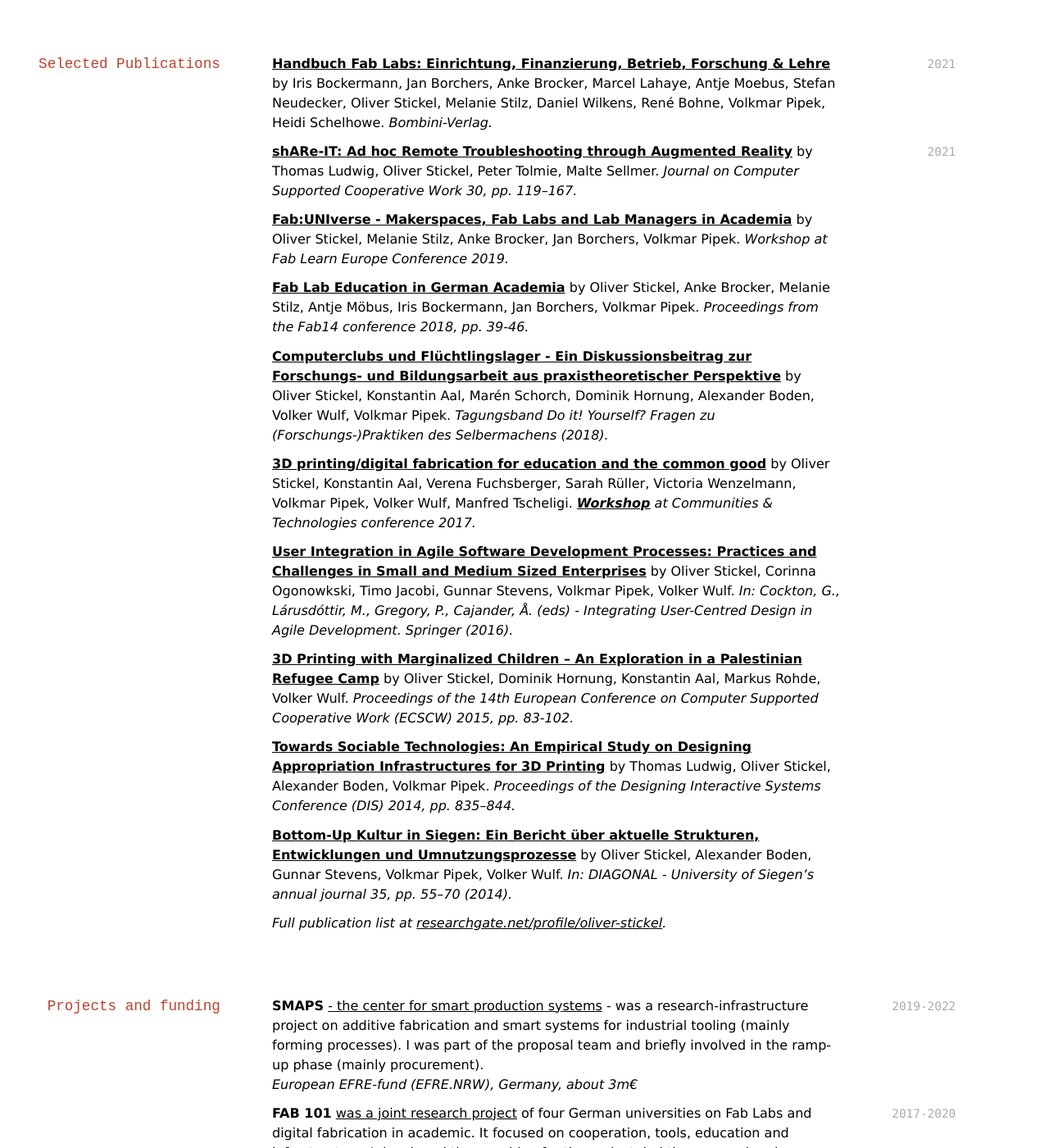
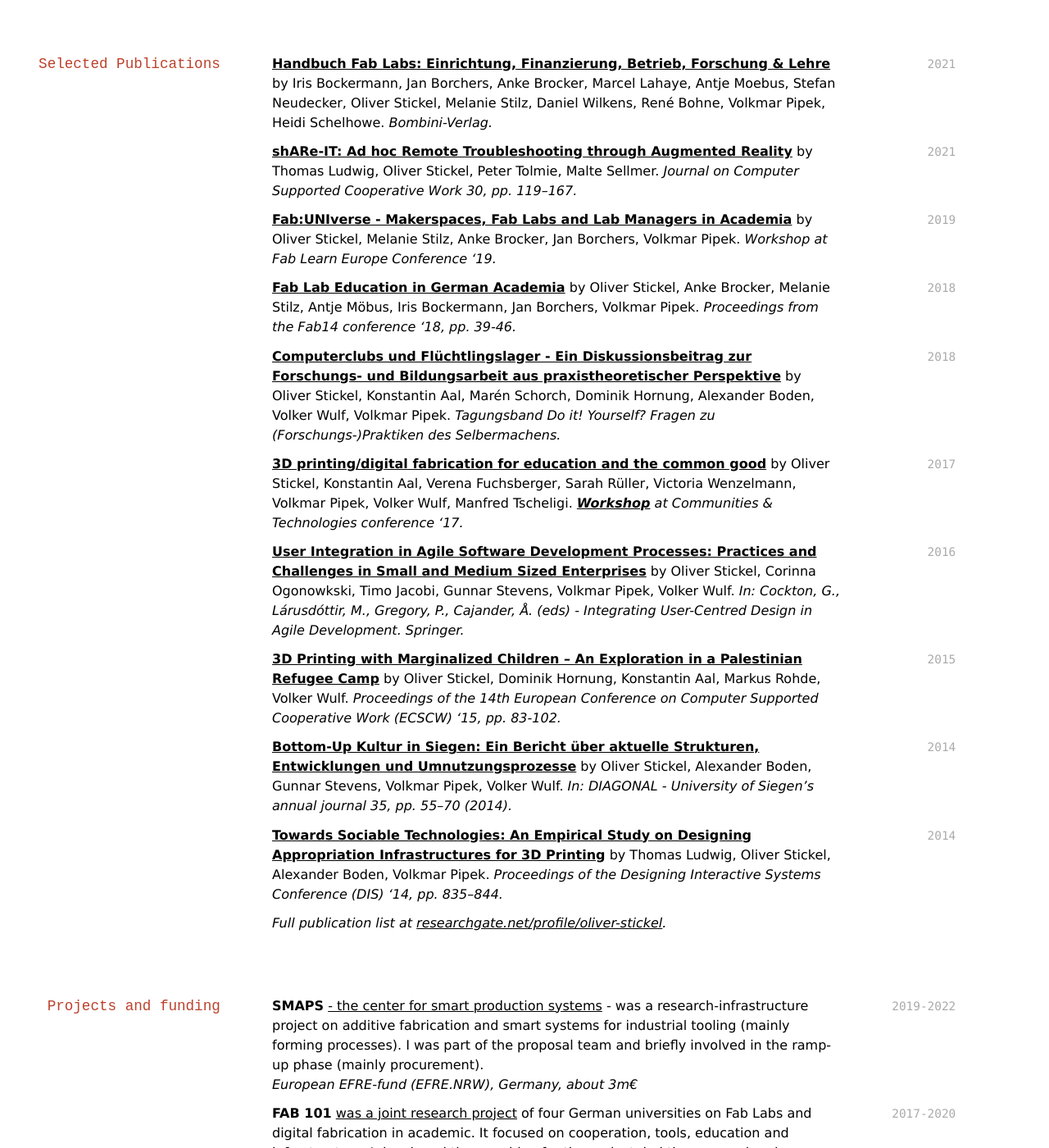
Before and after one commit to oliverstickel/oliverstickel.github.io, a Jekyll site: the page built from index.md, in a window 1280 px wide and 1400 px high, scrolled down 1092 px. Shown: the whole window at 82% size. Built offline with Jekyll 4.4.1, drawn with Linux system fonts in a browser that asks for light colours; nearby versions of some CDN libraries; a style sheet for code colours, icons or effects is not loaded.

Commit message:
Update index.md

```diff
--- a/index.md
+++ b/index.md
@@ -50,21 +50,29 @@ Fab Lab Manager & Founder
 `2021`
 [**shARe-IT: Ad hoc Remote Troubleshooting through Augmented Reality**](https://link.springer.com/article/10.1007/s10606-021-09393-5) by Thomas Ludwig, Oliver Stickel, Peter Tolmie, Malte Sellmer. *Journal on Computer Supported Cooperative Work 30, pp. 119–167.*
 
-[**Fab:UNIverse - Makerspaces, Fab Labs and Lab Managers in Academia**](files/10.1145-3335055.3335074.pdf) by Oliver Stickel, Melanie Stilz, Anke Brocker, Jan Borchers, Volkmar Pipek. *Workshop at Fab Learn Europe Conference 2019.*
+`2019`
+[**Fab:UNIverse - Makerspaces, Fab Labs and Lab Managers in Academia**](files/10.1145-3335055.3335074.pdf) by Oliver Stickel, Melanie Stilz, Anke Brocker, Jan Borchers, Volkmar Pipek. *Workshop at Fab Learn Europe Conference '19.*
 
-[**Fab Lab Education in German Academia**](https://zenodo.org/record/1344438) by Oliver Stickel, Anke Brocker, Melanie Stilz, Antje Möbus, Iris Bockermann, Jan Borchers, Volkmar Pipek. *Proceedings from the Fab14 conference 2018, pp. 39-46.*
+`2018`
+[**Fab Lab Education in German Academia**](https://zenodo.org/record/1344438) by Oliver Stickel, Anke Brocker, Melanie Stilz, Antje Möbus, Iris Bockermann, Jan Borchers, Volkmar Pipek. *Proceedings from the Fab14 conference '18, pp. 39-46.*
 
-[**Computerclubs und Flüchtlingslager - Ein Diskussionsbeitrag zur Forschungs- und Bildungsarbeit aus praxistheoretischer Perspektive**](files/10.14361-9783839433508-008.pdf) by Oliver Stickel, Konstantin Aal, Marén Schorch, Dominik Hornung, Alexander Boden, Volker Wulf, Volkmar Pipek. *Tagungsband Do it! Yourself? Fragen zu (Forschungs-)Praktiken des Selbermachens (2018).*
+`2018`
+[**Computerclubs und Flüchtlingslager - Ein Diskussionsbeitrag zur Forschungs- und Bildungsarbeit aus praxistheoretischer Perspektive**](files/10.14361-9783839433508-008.pdf) by Oliver Stickel, Konstantin Aal, Marén Schorch, Dominik Hornung, Alexander Boden, Volker Wulf, Volkmar Pipek. *Tagungsband Do it! Yourself? Fragen zu (Forschungs-)Praktiken des Selbermachens.*
 
-[**3D printing/digital fabrication for education and the common good**](http://www.digifab-commongood.fab101.de/images/2017_ws3dp_ct_proposal.pdf) by Oliver Stickel, Konstantin Aal, Verena Fuchsberger, Sarah Rüller, Victoria Wenzelmann, Volkmar Pipek, Volker Wulf, Manfred Tscheligi. *[**Workshop**](http://www.digifab-commongood.fab101.de/)  at Communities & Technologies conference 2017.*
+`2017`
+[**3D printing/digital fabrication for education and the common good**](http://www.digifab-commongood.fab101.de/images/2017_ws3dp_ct_proposal.pdf) by Oliver Stickel, Konstantin Aal, Verena Fuchsberger, Sarah Rüller, Victoria Wenzelmann, Volkmar Pipek, Volker Wulf, Manfred Tscheligi. *[**Workshop**](http://www.digifab-commongood.fab101.de/)  at Communities & Technologies conference '17.*
 
-[**User Integration in Agile Software Development Processes: Practices and Challenges in Small and Medium Sized Enterprises**](files/10.1007-978-3-319-32165-3_2.pdf) by Oliver Stickel, Corinna Ogonowkski, Timo Jacobi, Gunnar Stevens, Volkmar Pipek, Volker Wulf. *In: Cockton, G., Lárusdóttir, M., Gregory, P., Cajander, Å. (eds) - Integrating User-Centred Design in Agile Development. Springer (2016).*
+`2016`
+[**User Integration in Agile Software Development Processes: Practices and Challenges in Small and Medium Sized Enterprises**](files/10.1007-978-3-319-32165-3_2.pdf) by Oliver Stickel, Corinna Ogonowkski, Timo Jacobi, Gunnar Stevens, Volkmar Pipek, Volker Wulf. *In: Cockton, G., Lárusdóttir, M., Gregory, P., Cajander, Å. (eds) - Integrating User-Centred Design in Agile Development. Springer.*
 
-[**3D Printing with Marginalized Children – An Exploration in a Palestinian Refugee Camp**](files/10.1007-978-3-319-20499-4.pdf) by Oliver Stickel, Dominik Hornung, Konstantin Aal, Markus Rohde, Volker Wulf. *Proceedings of the 14th European Conference on Computer Supported Cooperative Work (ECSCW) 2015, pp. 83-102.*
+`2015`
+[**3D Printing with Marginalized Children – An Exploration in a Palestinian Refugee Camp**](files/10.1007-978-3-319-20499-4.pdf) by Oliver Stickel, Dominik Hornung, Konstantin Aal, Markus Rohde, Volker Wulf. *Proceedings of the 14th European Conference on Computer Supported Cooperative Work (ECSCW) '15, pp. 83-102.*
 
-[**Towards Sociable Technologies: An Empirical Study on Designing Appropriation Infrastructures for 3D Printing**](files/10.1145-2598510.2598528.pdf) by Thomas Ludwig, Oliver Stickel, Alexander Boden, Volkmar Pipek. *Proceedings of the Designing Interactive Systems Conference (DIS) 2014, pp. 835–844.*
+`2014`
+[**Bottom-Up Kultur in Siegen: Ein Bericht über aktuelle Strukturen, Entwicklungen und Umnutzungsprozesse**](files/10.14220-digo.2014.35.1.55.pdf) by Oliver Stickel, Alexander Boden, Gunnar Stevens, Volkmar Pipek, Volker Wulf. *In: DIAGONAL - University of Siegen's annual journal 35, pp. 55–70 (2014).*
 
-[**Bottom-Up Kultur in Siegen: Ein Bericht über aktuelle Strukturen, Entwicklungen und Umnutzungsprozesse**](files/10.14220-digo.2014.35.1.55.pdf) by Oliver Stickel, Alexander Boden, Gunnar Stevens, Volkmar Pipek, Volker Wulf. *In: DIAGONAL - University of Siegen's annual journal 35, pp. 55–70 (2014).*
+`2014`
+[**Towards Sociable Technologies: An Empirical Study on Designing Appropriation Infrastructures for 3D Printing**](files/10.1145-2598510.2598528.pdf) by Thomas Ludwig, Oliver Stickel, Alexander Boden, Volkmar Pipek. *Proceedings of the Designing Interactive Systems Conference (DIS) '14, pp. 835–844.*
 
 
 *Full publication list at [researchgate.net/profile/oliver-stickel](https://www.researchgate.net/profile/Oliver-Stickel).*
```
